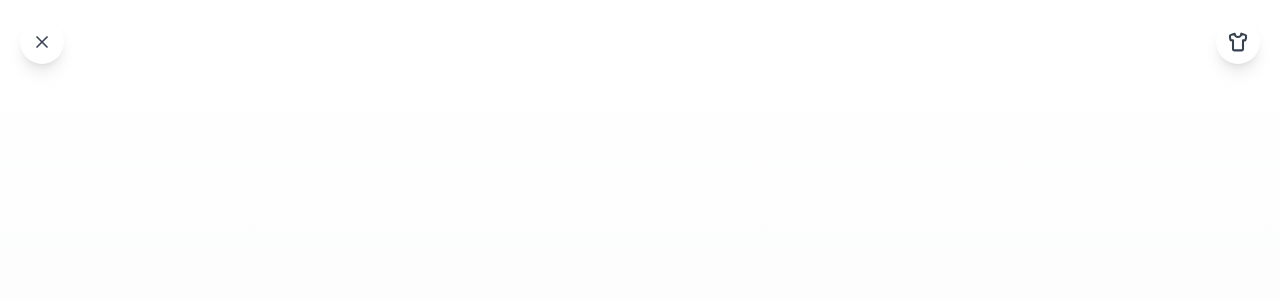
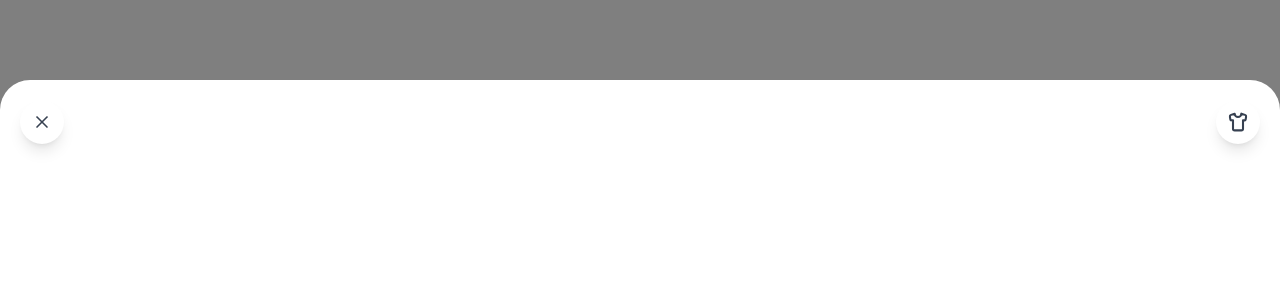
Before and after one commit to dejy100/spuntrademo-v1, a React (Vite) app: page /create in a window 1280 px wide. Shown: the top 300 px of the page. Built offline with nearby package versions, Linux system fonts and the light colour scheme.

Commit message:
feat(create): add black overlay and white curved card

```diff
--- a/src/components/create/CreatePage.tsx
+++ b/src/components/create/CreatePage.tsx
@@ -8,14 +8,21 @@ export default function CreatePage() {
 
   return (
     <motion.div
-      className="fixed inset-0 z-50 bg-gradient-to-b from-white to-gray-50"
+      className="fixed inset-0 z-50 bg-black/50"
+      initial={{ opacity: 0 }}
+      animate={{ opacity: 1 }}
+      exit={{ opacity: 0 }}
+    >
+      {/* White Card with Curved Corners */}
+      <motion.div
+        className="absolute inset-x-0 bottom-0 bg-white rounded-t-[30px] min-h-[90vh]"
         initial={{ y: '100%' }}
         animate={{ y: 0 }}
         exit={{ y: '100%' }}
         transition={{ type: "spring", stiffness: 300, damping: 30 }}
       >
         {/* Top Navigation */}
-      <div className="flex justify-between items-center p-5 bg-white/70">
+        <div className="flex justify-between items-center p-5">
           <button
             onClick={() => navigate(-1)}
             className="w-11 h-11 bg-white rounded-full flex items-center justify-center shadow-lg hover:shadow-xl transition-shadow"
@@ -30,5 +37,6 @@ export default function CreatePage() {
           </button>
         </div>
       </motion.div>
+    </motion.div>
   );
 }
```
Lines whose indentation alone changed are shown as unchanged.
